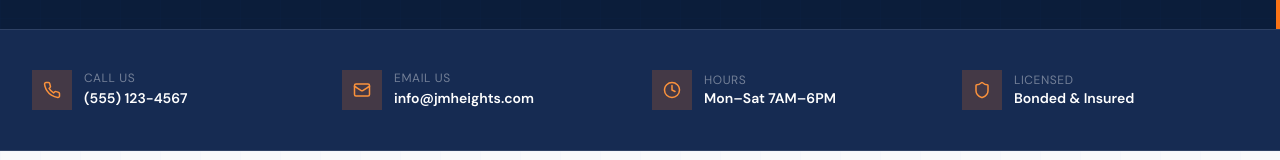
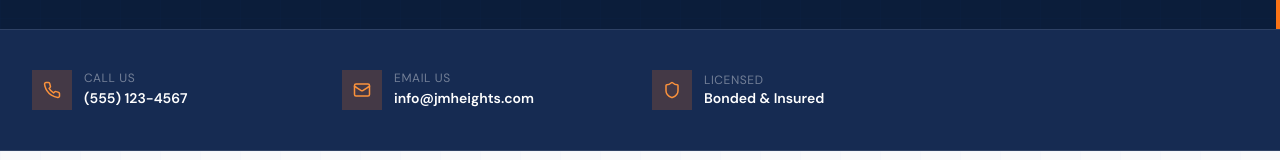
Before and after one commit to RyanSy/jmheights, a Next.js app: page /contact in a window 1280 px wide. Shown: the part 422-582 px from the top of the page. Built offline with nearby package versions, Linux system fonts and the light colour scheme; no server answers; a web font is replaced by a local one.

Commit message:
Comment out hours information in Quick Info Cards section

```diff
--- a/app/contact/page.tsx
+++ b/app/contact/page.tsx
@@ -43,7 +43,7 @@ export default function ContactPage() {
             {[
               { icon: Phone, title: "Call Us", sub: "(555) 123-4567", href: "tel:+15551234567" },
               { icon: Mail, title: "Email Us", sub: "info@jmheights.com", href: "mailto:info@jmheights.com" },
-              { icon: Clock, title: "Hours", sub: "Mon–Sat 7AM–6PM", href: null },
+              // { icon: Clock, title: "Hours", sub: "Mon–Sat 7AM–6PM", href: null },
               { icon: Shield, title: "Licensed", sub: "Bonded & Insured", href: null },
             ].map(({ icon: Icon, title, sub, href }) => (
               <div key={title} className="flex items-center gap-3">
```
